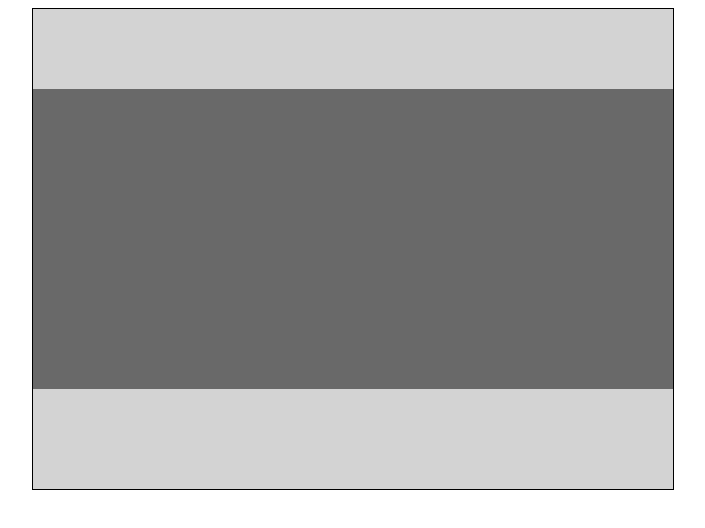
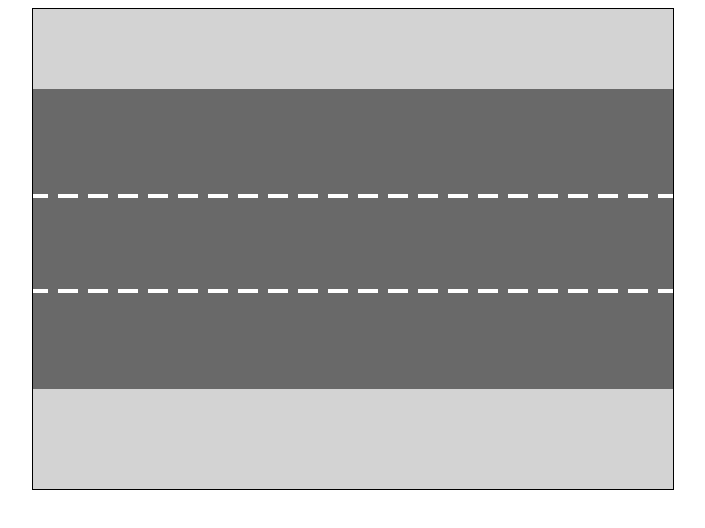
Before and after one commit to AbadePetterson/Travessia, a plain HTML site: page index.html in a window 1280 px wide. Shown: the whole page, without its empty margins (287-992 px from the left). Drawn offline with Linux system fonts and the light colour scheme.

Commit message:
Add files via upload
faixas

```diff
--- a/index.html
+++ b/index.html
@@ -22,6 +22,13 @@
         contexto.fillRect(0, 380, canvas.width, 100);
         //faixas
         contexto.fillStyle = "white";
+        for(var i = 0; i < 25; i ++){
+            //faixa superior
+            contexto.fillRect(i*30-5, 185, 20, 4);
+            //faixa inferior
+            contexto.fillRect(i*30-5, 280, 20, 4);
+        }
+
     </script>
 </body>
 </html>
```
